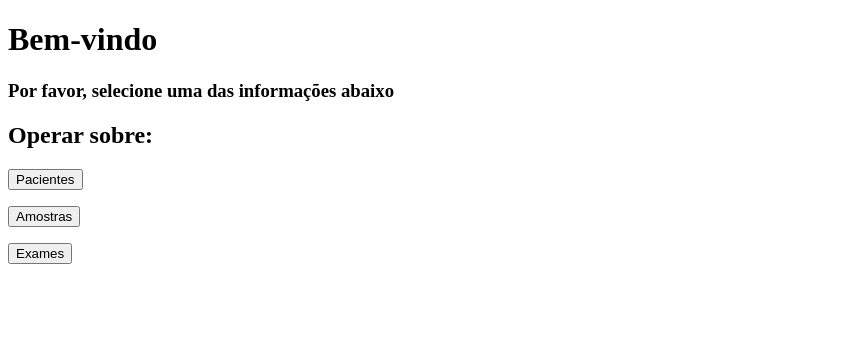
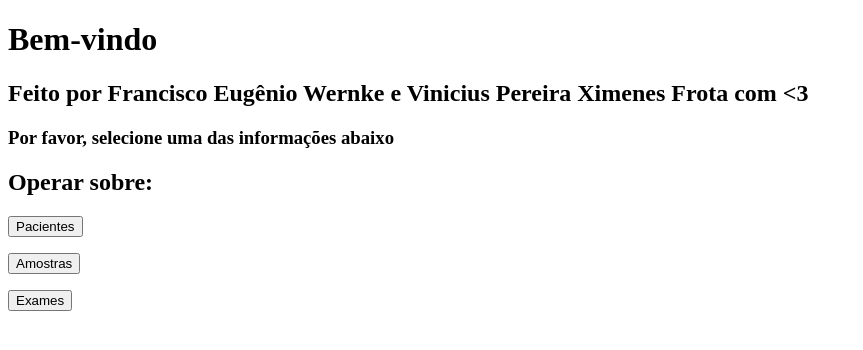
Before and after one commit to Franwernke/MAC0350, a Django app: page /main/ in a window 1280 px wide. Shown: the top 350 px of the page, without its empty margins (0-863 px from the left). Run offline with Django 3.2, Linux system fonts and the light colour scheme.

Commit message:
Zip ziposo

```diff
--- a/EP3/main/templates/index.html
+++ b/EP3/main/templates/index.html
@@ -8,6 +8,7 @@
 </head>
 <body>
   <h1>Bem-vindo</h1>
+  <h2>Feito por Francisco Eugênio Wernke e Vinicius Pereira Ximenes Frota com <3</h2>
   <h3>Por favor, selecione uma das informações abaixo</h3>
 
   <h2>Operar sobre:</h2>
```
Also changed, not shown: 1 other file.
